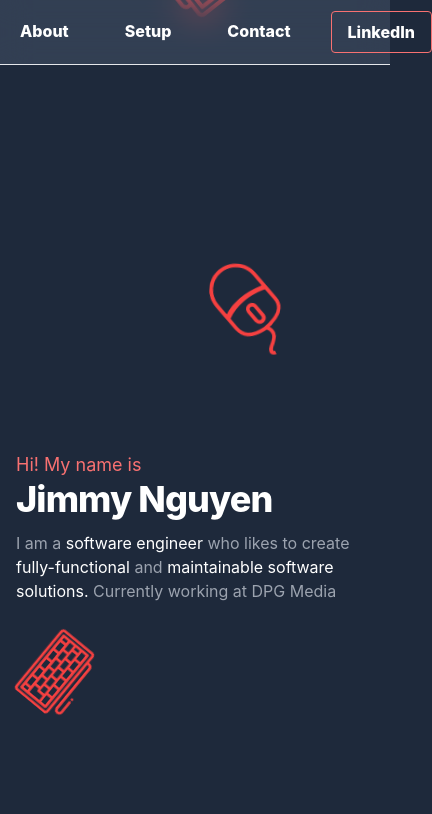
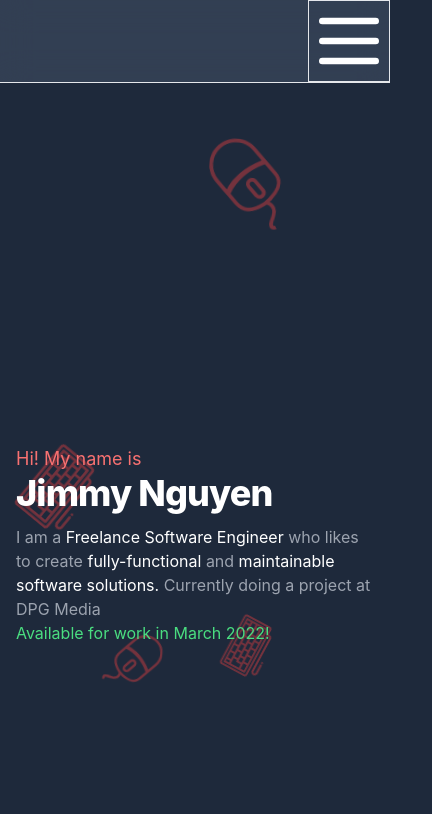
Before and after one commit to Stukongeluk/stukongeluk.github.io, a React (Create React App) app: page / in a window 390 px wide. Shown: the top 814 px of the page, 432 px wide, since content can reach past the window. Built offline with nearby package versions, Linux system fonts and the light colour scheme.

Commit message:
mvp version done

```diff
--- a/src/App.tsx
+++ b/src/App.tsx
@@ -1,12 +1,12 @@
 import React from 'react';
 import './App.css';
 import './components/About/About.css';
-import NavBar from './components/NavBar';
+import NavBar from './components/NavBar/NavBar';
 import Hero from './components/Hero';
 import BackgroundAnimation from "./components/Background/BackgroundAnimation";
 import SectionSplit from "./components/SectionSplit";
 import About from './components/About/About';
-import Setup from './components/Setup/Setup';
+import Setup from './components/Setup';
 import Contact from './components/Contact';
 
 class App extends React.Component {
@@ -22,6 +22,15 @@ class App extends React.Component {
         <Setup />
         <SectionSplit title="Contact" />
         <Contact />
+        <br/>
+        <div className='my-24 text-center'>
+          <a href="https://github.com/Stukongeluk/stukongeluk.github.io" target="_blank" rel="noreferrer">
+            <p className="text-gray-300">
+            ☕Created by Jimmy Nguyen (Check it on Github!)☕
+            </p>
+          </a>
+        </div>
+        <br></br>
       </main>
     </div>
 
--- a/src/components/Hero.tsx
+++ b/src/components/Hero.tsx
@@ -6,16 +6,18 @@ class Hero extends React.Component {
     return <section className="flex flex-col justify-center h-screen sm:text-center md:text-center">
       <p className='text-red-400 text-lg'>Hi! My name is</p>
       <h1 className="text-4xl tracking-tight font-extrabold text-white sm:text-5xl md:text-6xl">
-        <span className="block text-white xl:inline">Jimmy Nguyen</span>
+        <span className="big_name block text-white xl:inline">Jimmy Nguyen</span>
       </h1>
       <p className="mt-3 text-base text-gray-400 sm:mt-5 sm:text-lg sm:max-w-xl sm:mx-auto md:mt-5 md:text-xl">
         <span className='xl:inline'>I am a </span>
-        <span className='text-white xl:inline'>software engineer </span>
+        <span className='text-white xl:inline'>Freelance Software Engineer </span>
         <span>who likes to create </span>
         <span className='text-white xl:inline'>fully-functional </span>
         <span className='xl:inline'>and </span>
         <span className='text-white xl:inline'>maintainable software solutions. </span>
-        <span className='xl:inline'>Currently working at DPG Media</span>
+        <span className='xl:inline'>Currently doing a project at DPG Media</span>
+        <br></br>
+        <span className='text-green-400'>Available for work in March 2022!</span>
       </p>
     </section>
   }
--- a/src/components/NavBar.tsx
+++ /dev/null
@@ -1,31 +0,0 @@
-import React from 'react';
-import logo from '../assets/logo.png';
-
-class NavBar extends React.Component {
-  render(): React.ReactNode {
-    let navigationItems = ["About", "Setup", "Contact"];
-
-    let navigationElements = navigationItems.map(item => {
-
-      return <a key={item} className="font-extrabold py-2 px-4" href={`#${item}`}>{item}</a>
-    });
-
-    return <nav className='sticky top-0 z-10 bg-slate-500 bg-opacity-30 border-b border-gray-200 backdrop-filter backdrop-blur-lg'>
-      <div className="max-w-4xl mx-auto px-1">
-        <div className="flex items-center justify-between h-16">
-          <span>
-            <img alt="logo" src={logo} />
-          </span>
-          <div className='flex space-x-6 text-white'>
-            {navigationElements}
-            <a href="https://www.linkedin.com/in/jimmy-nguyen-software-engineer/" target="_blank" rel="noreferrer" className='py-2 px-4 border rounded border-red-400 font-extrabold'>
-              LinkedIn
-            </a>
-          </div>
-        </div>
-      </div>
-    </nav>
-  }
-}
-
-export default NavBar;
--- /dev/null
+++ b/src/components/NavBar/NavBar.tsx
@@ -0,0 +1,112 @@
+import React from 'react';
+import logo from '../../assets/logo.png';
+import NavBarState from "./NavBarState";
+
+class NavBar extends React.Component<{}, NavBarState> {
+  constructor(props: any) {
+    super(props);
+    this.state = { screenWidth: window.innerWidth, isOpen: false };
+    this.updateWindowDimensions = this.updateWindowDimensions.bind(this);
+    this.handleToggle = this.handleToggle.bind(this);
+  }
+
+  componentDidMount() {
+    window.addEventListener("resize", this.updateWindowDimensions);
+  }
+
+  componentWillUnmount() {
+    window.removeEventListener("resize", this.updateWindowDimensions)
+  }
+
+  updateWindowDimensions() {
+    this.setState({ screenWidth: window.innerWidth });
+  }
+
+  handleToggle() {
+    this.setState({ isOpen: !this.state.isOpen })
+    console.log(this.state.isOpen)
+  }
+
+  private renderHamburgerItems(navigationElements: JSX.Element[]) {
+    if (this.state.isOpen) {
+      return (
+        <div>
+          {navigationElements}
+        </div>
+      )
+    } else {
+      return
+    }
+  }
+
+  private renderHamburger(navigationItems: string[]) {
+    let navigationElements = navigationItems.map(item => {
+      return (
+        <div key={item} className="border w-full h-20 text-center">
+          <a key={item} className="w-full h-full block" href={`#${item}`}>
+            <p className="font-extrabold text-white text-4xl">
+              {item}
+            </p>
+          </a>
+        </div>
+      )
+    });
+
+    return (
+      <nav className='sticky top-0 z-10 bg-slate-500 bg-opacity-30 border-b border-gray-200 backdrop-filter backdrop-blur-lg'>
+        <div className="md:hidden flex items-center flex justify-end">
+          <button className="border" onClick={this.handleToggle}>
+            <svg
+              className="w-20 h-20 text-white"
+              x-show="!showMenu"
+              fill="none"
+              strokeLinecap="round"
+              strokeLinejoin="round"
+              strokeWidth="2"
+              viewBox="0 0 24 24"
+              stroke="currentColor"
+            >
+              <path d="M4 6h16M4 12h16M4 18h16"></path>
+            </svg>
+          </button>
+        </div>
+        {this.renderHamburgerItems(navigationElements)}
+
+      </nav>
+    )
+  }
+
+  private renderDefault(navigationItems: string[]) {
+    let navigationElements = navigationItems.map(item => {
+      return <a key={item} className="font-extrabold py-2 px-4" href={`#${item}`}>{item}</a>
+    });
+
+    return <nav className='sticky top-0 z-10 bg-slate-500 bg-opacity-30 border-b border-gray-200 backdrop-filter backdrop-blur-lg'>
+      <div className="max-w-4xl mx-auto px-1">
+        <div className="flex items-center justify-between h-16">
+          <span>
+            <img alt="logo" src={logo} />
+          </span>
+          <div className='flex space-x-6 text-white'>
+            {navigationElements}
+            <a href="https://www.linkedin.com/in/jimmy-nguyen-software-engineer/" target="_blank" rel="noreferrer" className='py-2 px-4 border rounded border-red-400 font-extrabold'>
+              LinkedIn
+            </a>
+          </div>
+        </div>
+      </div>
+    </nav>
+  }
+
+  render(): React.ReactNode {
+    let navigationItems = ["About", "Setup", "Contact"];
+
+    if (this.state.screenWidth <= 760) {
+      return this.renderHamburger(navigationItems);
+    } else {
+      return this.renderDefault(navigationItems);
+    }
+  }
+}
+
+export default NavBar;
--- /dev/null
+++ b/src/components/NavBar/NavBarState.ts
@@ -0,0 +1,6 @@
+interface NavBarState {
+    screenWidth: number,
+    isOpen: boolean
+}
+
+export default NavBarState;
--- a/src/components/Setup/Setup.tsx
+++ b/src/components/Setup.tsx
@@ -1,8 +1,8 @@
 import React from 'react';
-import setupImg from '../../assets/setup.jpg';
-import server from '../../assets/server.svg';
-import tools from '../../assets/tools.svg';
-import cat from '../../assets/cat.svg';
+import setupImg from '../assets/setup.jpg';
+import server from '../assets/server.svg';
+import tools from '../assets/tools.svg';
+import cat from '../assets/cat.svg';
 
 class Setup extends React.Component {
     render(): React.ReactNode {
@@ -10,7 +10,7 @@ class Setup extends React.Component {
             <section id="Setup" className="text-gray-300 text-center ">
                 <img src={setupImg} alt="setup" className="rounded-3xl border border-red-400" />
                 <div className="grid grid-cols-3 gap-3">
-                    <div className="max-h-256 min-h-64">
+                    <div className="min-h-256">
                         <br/>
                         <img src={server} alt="hardware" className="m-auto h-30 w-40"/>
                         <br/>
@@ -30,7 +30,7 @@ class Setup extends React.Component {
                             <li>A MSI Windows laptop :) </li>
                         </ul>
                     </div>
-                    <div className="max-h-256 min-h-64 ">
+                    <div className="min-h-256">
                         <br/>
                         <img src={tools} alt="tools" className="m-auto h-30 w-40"/>
                         <br/>
@@ -50,7 +50,7 @@ class Setup extends React.Component {
                         </ul>
 
                     </div>
-                    <div className="max-h-256 min-h-64">
+                    <div className="min-h-256">
                         <br/>
                         <img src={cat} alt="cat" className="m-auto h-30 w-40"/>
                         <br/>
@@ -58,6 +58,7 @@ class Setup extends React.Component {
                         <p>The newest member of the household!</p>
                         <br/>
                         <ul className="text-white font-extrabold list-disc list-inside">
+                            <li>Name: Woody</li>
                             <li>1+ years old</li>
                             <li>~7 Kilograms</li>
                             <li>Maine Coon</li>
--- a/src/components/background/BackgroundAnimation.css
+++ b/src/components/background/BackgroundAnimation.css
@@ -1,8 +1,8 @@
 /* Maybe I should've used SCSS... */
 
 .svg {
-    position:absolute;
-    bottom: -200vh;
+    position:fixed;
+    bottom: -150vh;
     transform-style: preserve-3d;
 }
 
@@ -13,11 +13,10 @@
     transform: scale(0.2) rotate(149deg);
     z-index: -1;
     filter: blur(-5px);
+    opacity: 0.4;
 }
 @keyframes raise1 {
-    from { opacity: 0.5; }
     to {
-        opacity: 2;
         bottom: 150vh;
         transform: scale(0.2) rotate(338deg);
    }
@@ -29,11 +28,10 @@
     transform: scale(0.3) rotate(330deg);
     z-index: -1;
     filter: blur(-4px);
+    opacity: 0.4;
 }
 @keyframes raise2 {
-    from { opacity: 0.5; }
     to {
-        opacity: 2;
         bottom: 150vh;
         transform: scale(0.3) rotate(208deg);
    }
@@ -45,11 +43,10 @@
     transform: scale(0.3) rotate(254deg);
     z-index: -1;
     filter: blur(-3px);
+    opacity: 0.4;
 }
 @keyframes raise3 {
-    from { opacity: 0.5; }
     to {
-        opacity: 2;
         bottom: 150vh;
         transform: scale(0.3) rotate(27deg);
    }
@@ -61,11 +58,10 @@
     transform: scale(0.2) rotate(41deg);
     z-index: -1;
     filter: blur(-2px);
+    opacity: 0.4;
 }
 @keyframes raise4 {
-    from { opacity: 0.5; }
     to {
-        opacity: 2;
         bottom: 150vh;
         transform: scale(0.2) rotate(189deg);
    }
@@ -77,11 +73,10 @@
     transform: scale(0.2) rotate(89deg);
     z-index: -1;
     filter: blur(-1px);
+    opacity: 0.4;
 }
 @keyframes raise5 {
-    from { opacity: 0.5; }
     to {
-        opacity: 2;
         bottom: 150vh;
         transform: scale(0.2) rotate(32deg);
    }
@@ -93,11 +88,10 @@
     transform: scale(0.1) rotate(58deg);
     z-index: -1;
     filter: blur(0px);
+    opacity: 0.4;
 }
 @keyframes raise6 {
-    from { opacity: 0.5; }
     to {
-        opacity: 2;
         bottom: 150vh;
         transform: scale(0.2) rotate(144deg);
    }
@@ -109,11 +103,10 @@
     transform: scale(0.1) rotate(95deg);
     z-index: -1;
     filter: blur(1px);
+    opacity: 0.4;
 }
 @keyframes raise7 {
-    from { opacity: 0.5; }
     to {
-        opacity: 2;
         bottom: 150vh;
         transform: scale(0.2) rotate(276deg);
    }
@@ -125,11 +118,10 @@
     transform: scale(0.2) rotate(224deg);
     z-index: -1;
     filter: blur(2px);
+    opacity: 0.4;
 }
 @keyframes raise8 {
-    from { opacity: 0.5; }
     to {
-        opacity: 2;
         bottom: 150vh;
         transform: scale(0.2) rotate(56deg);
    }
```
Also changed, not shown: src/components/About/About.tsx (+6 -6 lines), src/components/Contact.tsx (+6 -42 lines), src/assets/mail.svg (added).
